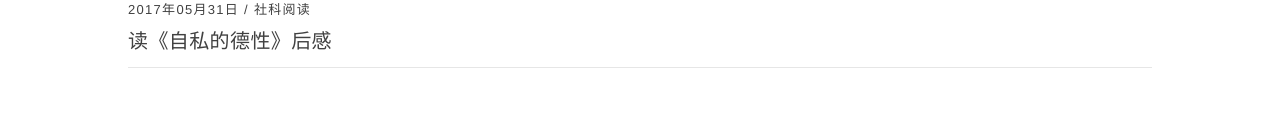
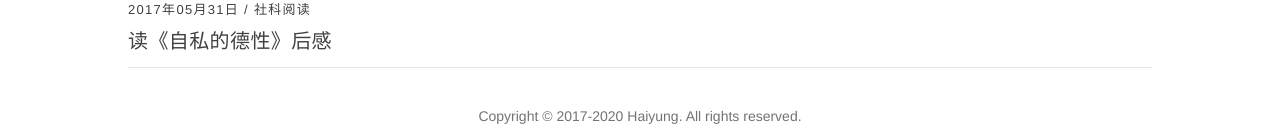
Before and after one commit to Haiyung/haiyung.github.io, a Jekyll site: the page built from index.md, in a window 1280 px wide. Shown: the part 2045-2178 px from the top of the page. Built offline with Jekyll 4.4.1, drawn with Linux system fonts in a browser that asks for light colours; nearby versions of some CDN libraries; before the commit the page ends 2151 px from its top, so only the background shows below that.

Commit message:
added copyright

```diff
--- a/_layouts/home.html
+++ b/_layouts/home.html
@@ -30,6 +30,14 @@
     <main class="main-default">
         {{ content }}
     </main>
+
+    <footer class="footer">
+        <p class="copyright">
+            Copyright © 2017-{{ site.time | date: '%Y' }}
+            <a href="https://github.com/Haiyung/haiyung.github.io">Haiyung</a>.
+            All rights reserved.
+        </p>
+    </footer>
     <script src="https://cdn.bootcss.com/jquery/2.1.1/jquery.min.js"></script>
     <script src="https://netdna.bootstrapcdn.com/bootstrap/3.3.7/js/bootstrap.min.js"></script>
     <script async="" src="https://zz.bdstatic.com/linksubmit/push.js"></script>
--- a/css/home.css
+++ b/css/home.css
@@ -150,6 +150,18 @@
     margin-top: 50px;
 }
 
+.footer p {
+    text-align: center;
+}
+
+.footer, .footer a {
+    color: #737373;
+}
+
+.footer a:hover {
+    text-decoration: none;
+}
+
 @media screen and (max-width: 768px) {
     .navbar .navbar-header .navbar-toggle {
         border-color: #fff;
```
Also changed, not shown: README.md. Lines whose indentation alone changed are shown as unchanged.
